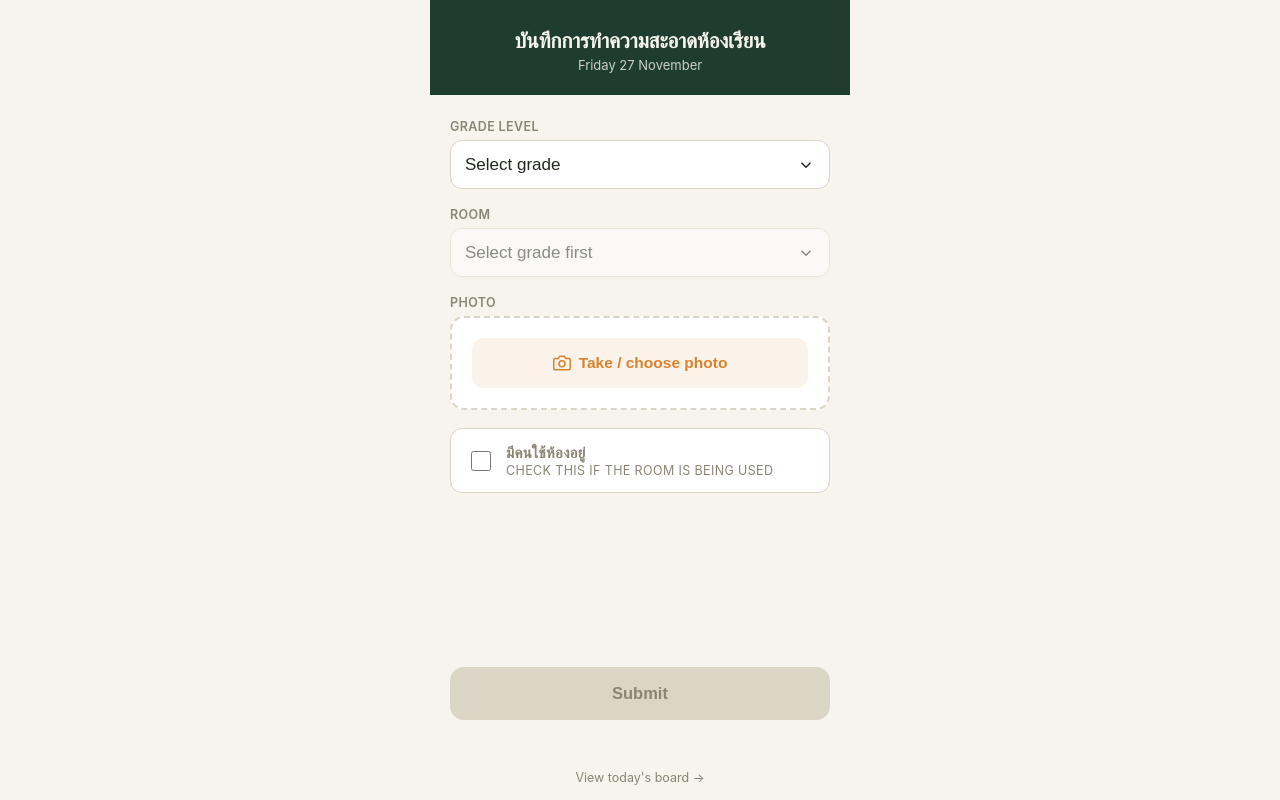
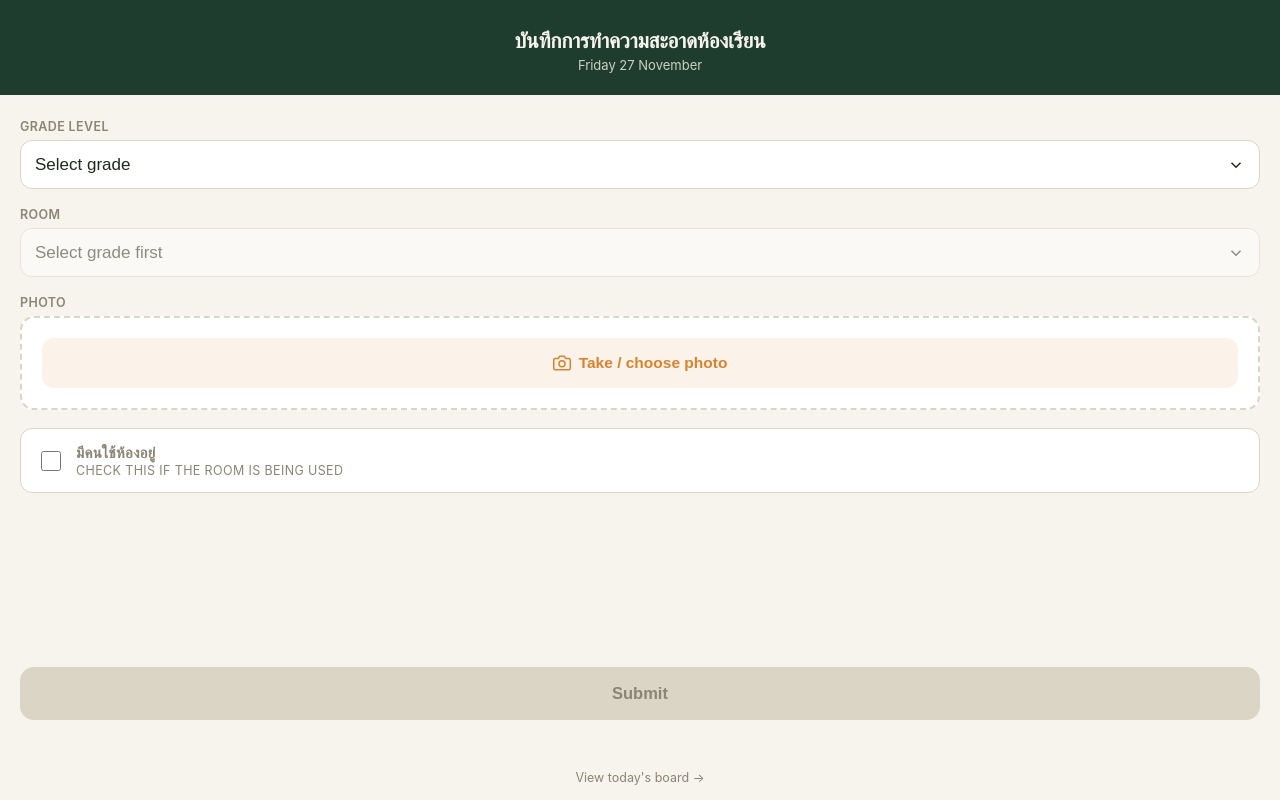
Before and after one commit to Ryuji20102/Surawiwat, a plain HTML site: page index.html in a window 1280 px wide. Drawn offline with nearby package versions, Linux system fonts and the light colour scheme.

Commit message:
updated header width

```diff
--- a/index.html
+++ b/index.html
@@ -33,7 +33,7 @@
     color: var(--ink);
   }
   .wrap {
-    max-width: 420px;
+    max-width: 1920px;
     margin: 0 auto;
     min-height: 100dvh;
     display: flex;
```
